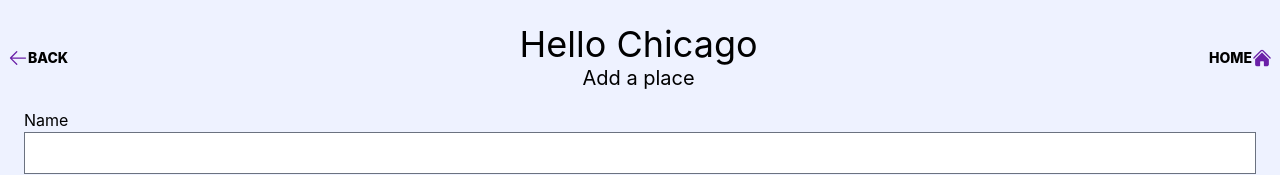
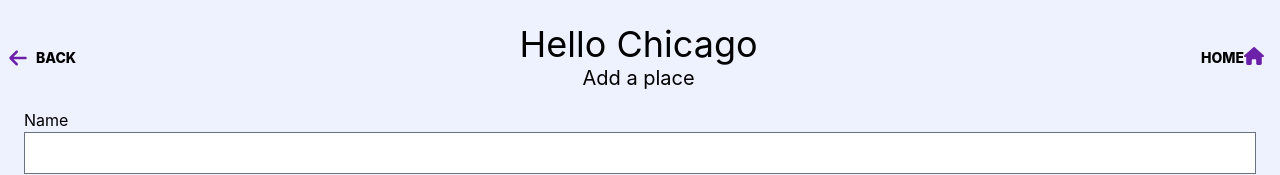
Before and after one commit to danohart/hellotabs, a Next.js app: page /add in a window 1280 px wide. Shown: the top 175 px of the page. Built offline with nearby package versions, Linux system fonts and the light colour scheme.

Commit message:
Utilize new icons

```diff
--- a/components/Icon.js
+++ b/components/Icon.js
@@ -1,17 +1,20 @@
+import { FontAwesomeIcon } from "@fortawesome/react-fontawesome";
 import {
-  HomeIcon,
-  ArrowLeftIcon,
-  TagIcon,
-  CurrencyDollarIcon,
-} from "@heroicons/react/24/solid";
+  faGlassWhiskey,
+  faArrowLeft,
+  faHome,
+  faBowlFood,
+} from "@fortawesome/free-solid-svg-icons";
 
 export default function Icon({ icon }) {
-  const classStyles = "h-5 w-5 text-purple-800 dark:text-purple-400";
-  if (icon === "HomeIcon") return <HomeIcon className={classStyles} />;
+  const classStyles = "h-5 w-5 mr-2 text-purple-800 dark:text-purple-400";
+  if (icon === "HomeIcon")
+    return <FontAwesomeIcon icon={faHome} className={classStyles} />;
   if (icon === "ArrowLeftIcon")
-    return <ArrowLeftIcon className={classStyles} />;
-  if (icon === "TagIcon") return <TagIcon className={classStyles} />;
+    return <FontAwesomeIcon icon={faArrowLeft} className={classStyles} />;
+  if (icon === "TagIcon")
+    return <FontAwesomeIcon icon={faGlassWhiskey} className={classStyles} />;
   if (icon === "CurrencyDollarIcon")
-    return <CurrencyDollarIcon className={classStyles} />;
+    return <FontAwesomeIcon icon={faBowlFood} className={classStyles} />;
   return;
 }
--- a/components/Place.js
+++ b/components/Place.js
@@ -17,12 +17,16 @@
         return (
           <div key={special.name}>
             <div className='flex flex-row pt-4 items-center'>
-              <Icon icon='TagIcon' />
-              {special.drink_specials}
+              <div className='flex '>
+                <Icon icon='TagIcon' />
+              </div>
+              <div className='flex '>{special.drink_specials}</div>
             </div>
             <div className='flex flex-row py-4 items-center'>
-              <Icon icon='CurrencyDollarIcon' />
-              {special.food_specials}
+              <div>
+                <Icon icon='CurrencyDollarIcon' />
+              </div>
+              <div>{special.food_specials}</div>
             </div>
           </div>
         );
@@ -45,7 +49,10 @@
   if (dayInfo) {
     startTime = formatTimeDisplay(dayInfo.timeOfDay.startTime);
     endTime = formatTimeDisplay(dayInfo.timeOfDay.endTime);
-    happeningNow = isCurrentlyBetweenTwoTimes(dayInfo.timeOfDay.startTime, dayInfo.timeOfDay.endTime);
+    happeningNow = isCurrentlyBetweenTwoTimes(
+      dayInfo.timeOfDay.startTime,
+      dayInfo.timeOfDay.endTime
+    );
   }
 
   return (
@@ -53,8 +60,8 @@
       className='p-6 w-full border-2 rounded mb-2 bg-white dark:bg-slate-600 dark:text-slate-300 dark:border-slate-500'
       key={place.name}
     >
-      <div className="flex justify-between">
-        <div className="flex flex-col justify-start">
+      <div className='flex justify-between'>
+        <div className='flex flex-col justify-start'>
           <h2 className='text-3xl md:text-4xl font-bold'>
             <Link
               href={{
@@ -76,25 +83,26 @@
                 {place.street_address ? place.street_address : null}
               </a>
             </div>
-            <div className="md:ml-2">
+            <div className='md:ml-2'>
               {place.neighborhood ? place.neighborhood : null}
-              {(place.distance) &&
-                ` | ${place.distance.toFixed(1)} miles`}
+              {place.distance && ` | ${place.distance.toFixed(1)} miles`}
             </div>
           </div>
         </div>
-        {dayInfo &&
-          <div className="flex flex-col justify-start items-center">
-            <div className="text-xl whitespace-nowrap">{startTime} - {endTime}</div>
-            {happeningNow &&
-              <div className="font-bold tracking-wider text-xs mt-2 bg-orange-300 py-1 px-3 rounded-md dark:text-orange-900">Now</div>
-            }
+        {dayInfo && (
+          <div className='flex flex-col justify-start items-center'>
+            <div className='text-xl whitespace-nowrap'>
+              {startTime} - {endTime}
+            </div>
+            {happeningNow && (
+              <div className='font-bold tracking-wider text-xs mt-2 bg-orange-300 py-1 px-3 rounded-md dark:text-orange-900'>
+                Now
+              </div>
+            )}
           </div>
-        }
+        )}
       </div>
-      <div>
-        {place.day ? filterDailySpecials() : null}
-      </div>
+      <div>{place.day ? filterDailySpecials() : null}</div>
       {place.lastUpdated ? (
         <div className='font-semibold text-sm text-slate-400'>
           Last Updated: {dateCleanup(place.lastUpdated)}
--- a/components/SearchBar.js
+++ b/components/SearchBar.js
@@ -1,6 +1,7 @@
 import { useRouter } from "next/router";
 import { useState } from "react";
-import { MagnifyingGlassIcon } from "@heroicons/react/24/solid";
+import { FontAwesomeIcon } from "@fortawesome/react-fontawesome";
+import { faMagnifyingGlass } from "@fortawesome/free-solid-svg-icons";
 
 export default function SearchBar(props) {
   const router = useRouter();
@@ -21,7 +22,10 @@
   return (
     <div className='w-3/4 mx-auto py-4 flex items-center'>
       <div className='w-4'>
-        <MagnifyingGlassIcon className='h-5 w-5 text-gray-500' />
+        <FontAwesomeIcon
+          icon={faMagnifyingGlass}
+          className='h-5 w-5 text-gray-500'
+        />
       </div>
       <div className='w-full pl-2'>
         <form onSubmit={submitSearchQuery}>
```
